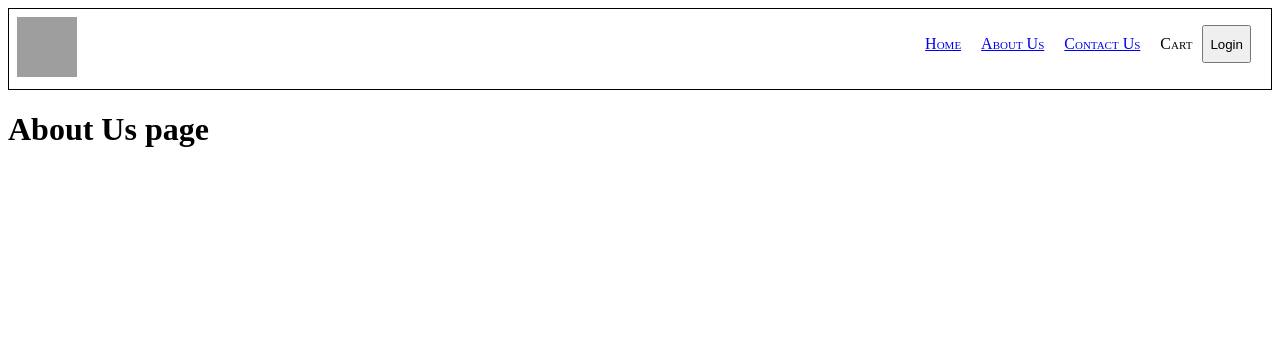
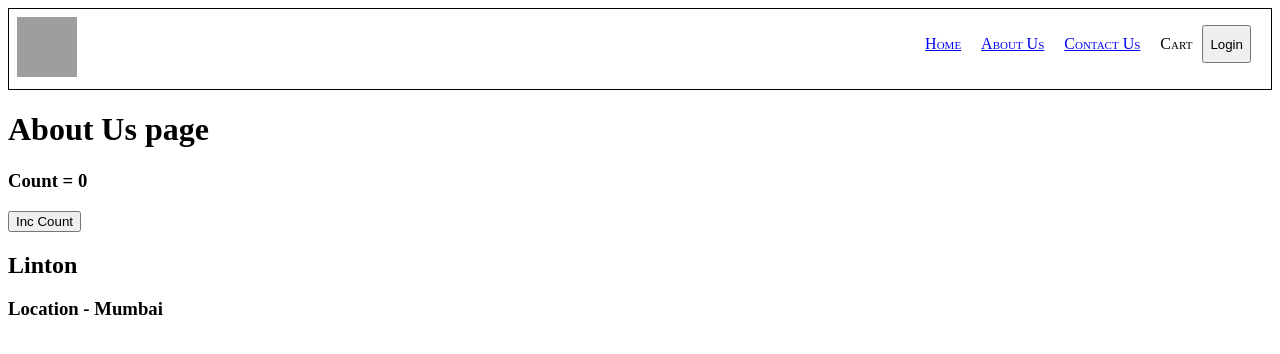
Before and after one commit to lintonp/Namaste-React-Food-Ordering-App, a React (Create React App) app: page /about in a window 1280 px wide. Shown: the top 354 px of the page. Built offline with nearby package versions, Linux system fonts and the light colour scheme; grey boxes are pictures that could not be loaded.

Commit message:
Added changes from classy components

```diff
--- a/src/Components/About.js
+++ b/src/Components/About.js
@@ -1,5 +1,12 @@
+import User from "./User"
+import UserClass from "./UserClass"
+
 const About = () => {
-    return <h1>About Us page</h1>
+    return <>
+        <h1>About Us page</h1>
+        {/* <User name="Linton" location="Mumbai" /> */}
+        <UserClass name="Linton" location="Mumbai" />
+    </>
 }
 
 export default About;
--- a/src/Components/RestaurantMenu.js
+++ b/src/Components/RestaurantMenu.js
@@ -12,9 +12,10 @@ const RestaurantMenu = () => {
 
     useEffect(() => {
         fetchResDetails();
-    }, []);
+    },);
 
     const fetchResDetails = () => {
+        // console.log("Fetching inside Restaurant Menu");
         fetch(SWIGGY_MENU_API_URL+resID)
         .then((rawData) => {
             rawData.json()
--- /dev/null
+++ b/src/Components/User.js
@@ -0,0 +1,17 @@
+import { useState } from "react";
+
+const User = ({name, location}) => {
+    const [count, setCount] = useState(0);
+    const [count2, setCount2] = useState(2);
+    return <>
+        <h3>Count = {count}</h3>
+        <button onClick={()=>{
+            setCount(count+1);
+        }}>Inc Count</button>
+        <h3>Count2 = {count2}</h3>
+        <h2>{name}</h2>
+        <h3>Location - {location}</h3>
+    </>
+}
+
+export default User;
--- /dev/null
+++ b/src/Components/UserClass.js
@@ -0,0 +1,30 @@
+import React from "react";
+
+class UserClass extends React.Component{
+
+    constructor(props){
+        super(props);
+
+        this.state = {
+            count: 0,
+            count2: 2,
+        }
+    }
+
+    render(){
+        const {name, location} = this.props;
+        const {count} = this.state;
+        return <>
+            <h3>Count = {count}</h3>
+            <button onClick={()=>{
+               this.setState({
+                count: this.state.count + 1
+               })
+            }}>Inc Count</button>
+            <h2>{name}</h2>
+            <h3>Location - {location}</h3>
+        </>
+    }
+}
+
+export default UserClass;
```
